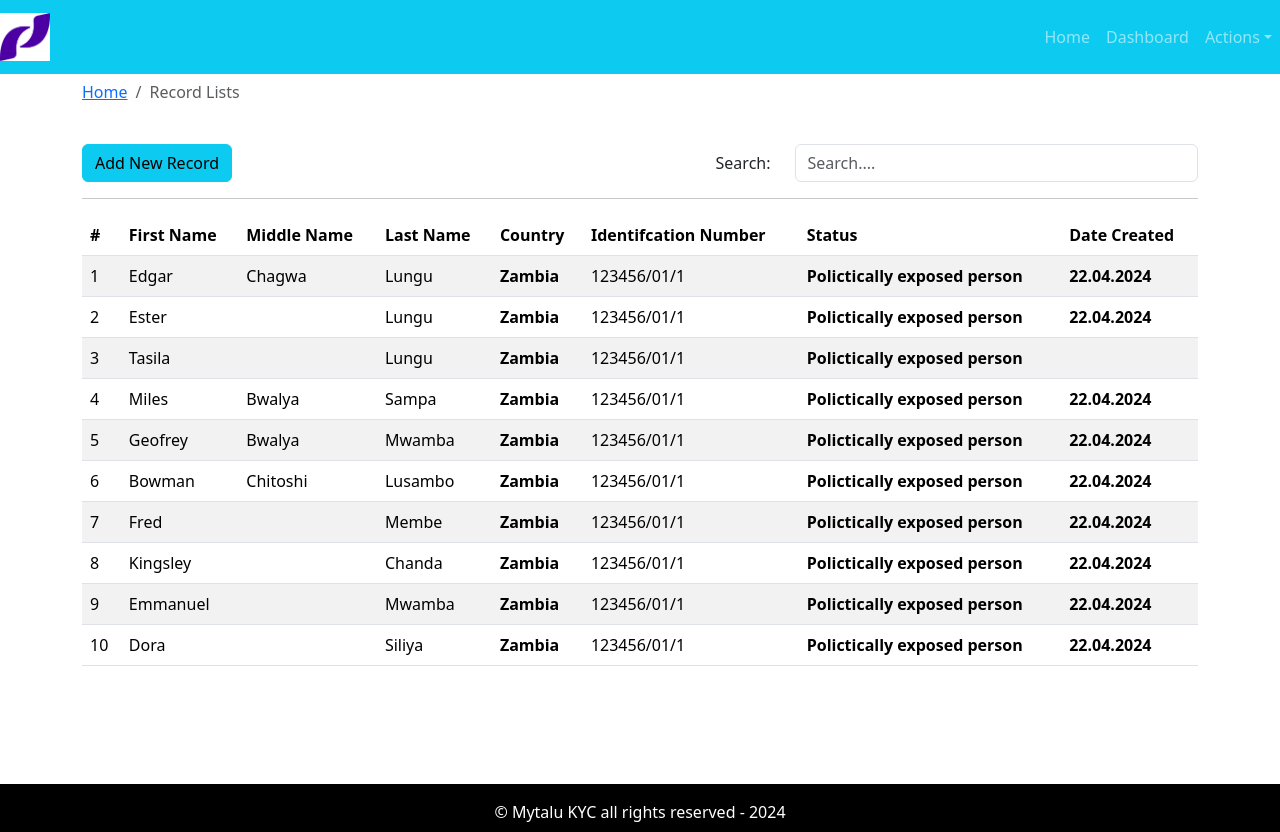
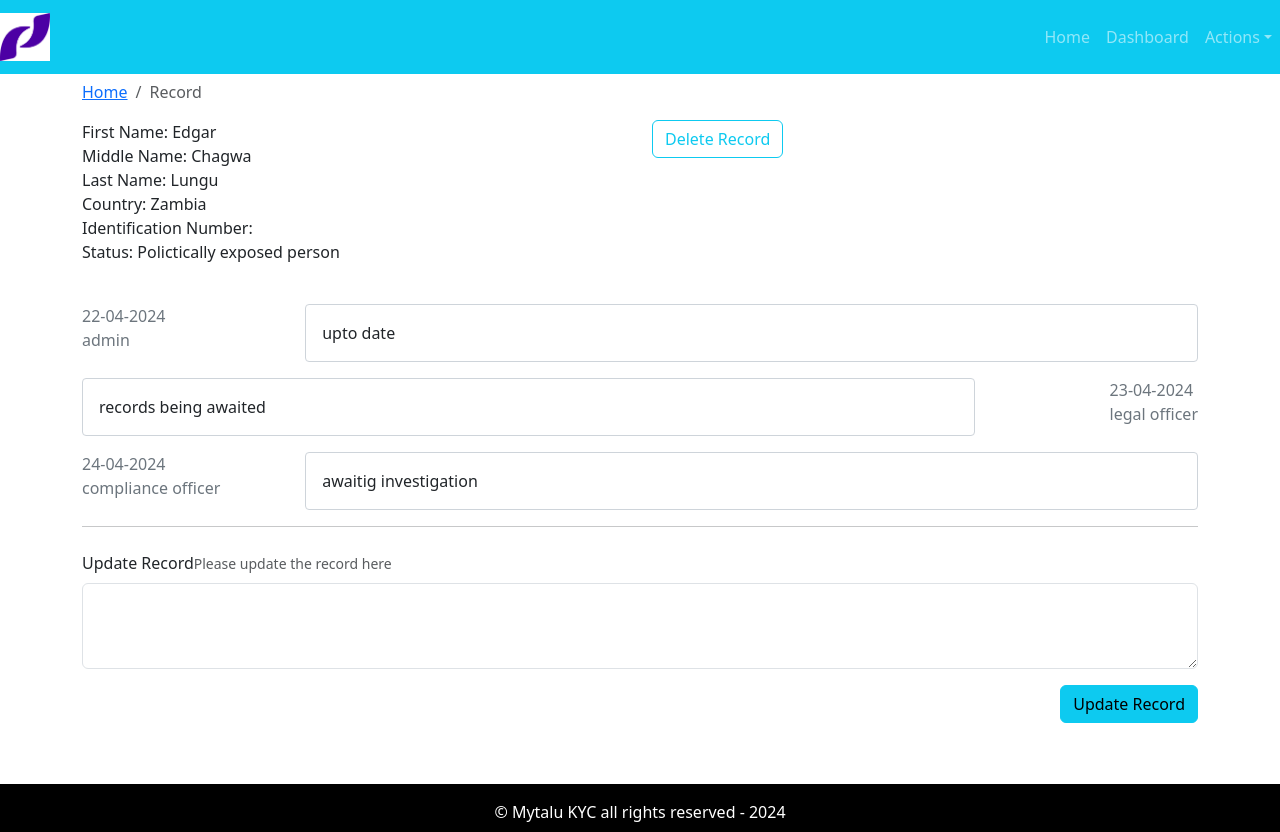
Before and after one commit to Kabjmk/kya_aml_check, a React (Create React App) app: page / in a window 1280 px wide. Built offline with nearby package versions, Linux system fonts and the light colour scheme.

Commit message:
record landing page added

```diff
--- a/src/App.js
+++ b/src/App.js
@@ -4,6 +4,7 @@ import './App.css';
 //import {AddRecord} from "./pages/new-record/AddRecord.page";
 import { DefaultLayout } from "./layout/DefaultLayout";
 import {RecordLists } from "./pages/record-list/RecordLists.page";
+import {Record } from "./pages/record/Record.page";
 
 function App() {
   return (
@@ -12,7 +13,8 @@ function App() {
       <DefaultLayout>
         {/* <Dashboard /> */}
         {/* <AddRecord /> */}
-        <RecordLists />
+        {/* <RecordLists /> */}
+        <Record />
       </DefaultLayout>
     </div>
   );
--- a/src/assets/data/dummy-records.json
+++ b/src/assets/data/dummy-records.json
@@ -7,7 +7,24 @@
         "Country": "Zambia",
         "Identification_Number": "123456/01/1",
         "Status": "Polictically exposed person",
-        "Date_Added": "22.04.2024"
+        "Date_Added": "22.04.2024",
+        "history": [
+            {
+                "date": "22-04-2024",
+                "messageBy": "admin",
+                "message": "upto date"
+            },
+            {
+                "date": "23-04-2024",
+                "messageBy": "legal officer",
+                "message": "records being awaited"
+            },
+            {
+                "date": "24-04-2024",
+                "messageBy": "compliance officer",
+                "message": "awaitig investigation"
+            }
+        ]
     },
     {
         "item": 2,
--- /dev/null
+++ b/src/components/message-history/RecordHistory.comp.js
@@ -0,0 +1,22 @@
+import React from 'react'
+import PropTypes from "prop-types";
+import "./RecordHistory.style.css";
+
+export const RecordHistory = ({msg}) => {
+
+ if(!msg) return null;
+
+  return msg.map((row, i)=>
+<div key={i} className="message-history mt-3">
+        <div className="send font-weight-bold text-secondary">
+            <div className="updatedate">{row.date}</div>
+            <div className="messageBy">{row.messageBy}</div>
+        </div>
+         <div className="message">{row.message}</div>
+    </div>)
+};
+
+
+RecordHistory.propTypes = {
+    msg: PropTypes.array.isRequired,
+};
--- /dev/null
+++ b/src/components/message-history/RecordHistory.style.css
@@ -0,0 +1,18 @@
+.message-history{
+    display: flex;
+    flex-direction: row;
+    justify-content: space-between;
+}
+
+.message-history:nth-child(even){
+    display: flex;
+    flex-direction: row-reverse;
+    justify-content: space-between;
+}
+
+.message{
+    padding: 1rem;
+    width: 80%;
+    border: 1px solid #ced4da;
+    border-radius: 0.25rem;
+}
--- /dev/null
+++ b/src/components/update-record/UpdateRecord.comp.js
@@ -0,0 +1,29 @@
+import React from 'react'
+import { Form, Button } from 'react-bootstrap'
+import PropTypes from "prop-types";
+
+export const UpdateRecord = ({msg, handleOnChange, handleOnSubmit}) => {
+
+  return (
+    <Form onSubmit={handleOnSubmit}>
+        <Form.Label>Update Record</Form.Label>
+        <Form.Text>Please update the record here</Form.Text>
+        <Form.Control
+        value={msg}
+        onChange={handleOnChange}
+        as="textarea"
+        rows="3"
+        />
+        <div className="text-end mt-3 mb-3">
+         <Button variant='info' type='submit'>Update Record</Button>
+        </div>
+
+    </Form>
+  )
+};
+
+UpdateRecord.propTypes = {
+    handleOnChange: PropTypes.func.isRequired,
+    handleOnSubmit: PropTypes.func.isRequired,
+    msg: PropTypes.string.isRequired,
+};
--- /dev/null
+++ b/src/pages/record/Record.page.js
@@ -0,0 +1,59 @@
+import React, {useEffect, useState} from 'react';
+import { Container, Row, Col, Button } from 'react-bootstrap';
+import { PageBreadcrumb } from '../../components/breadcrumb/Breadcrumb';
+import {RecordHistory} from "../../components/message-history/RecordHistory.comp";
+import {UpdateRecord} from "../../components/update-record/UpdateRecord.comp";
+import records from "../../assets/data/dummy-records.json";
+
+
+const record = records[0];
+export const Record = () => {
+const [message, setMessage] = useState("");//to grab message from update
+
+useEffect(() => {}, [message]);
+
+const handleOnChange = e => {
+    setMessage(e.target.value)
+};
+
+const handleOnSubmit = () => {
+    alert('form submited');
+}
+  return (
+    <Container>
+        <Row>
+            <Col>
+                <PageBreadcrumb page="Record"/>
+            </Col>
+        </Row>
+        <Row>
+            <Col>
+                <div className="firstName">First Name: {record.First_Name}</div>
+                <div className="middleName">Middle Name: {record.Middle_Name}</div>
+                <div className="lastName">Last Name: {record.Last_Name}</div>
+                <div className="country">Country: {record.Country}</div>
+                <div className="Identification">Identification Number: {record.dentification_Numer}</div>
+                <div className="status">Status: {record.Status}</div>
+            </Col>
+            <Col>
+                <Button variant="outline-info">Delete Record</Button>
+            </Col>
+        </Row>
+        <Row className="mt-4">
+            <Col>
+                <RecordHistory msg={record.history}/>
+            </Col>
+        </Row>
+        <hr />
+        <Row className="mt-4">
+            <Col>
+                <UpdateRecord msg={message}
+                handleOnChange={handleOnChange}
+                handleOnSubmit={handleOnSubmit}
+                />
+            </Col>
+        </Row>
+
+    </Container>
+  )
+}
```
